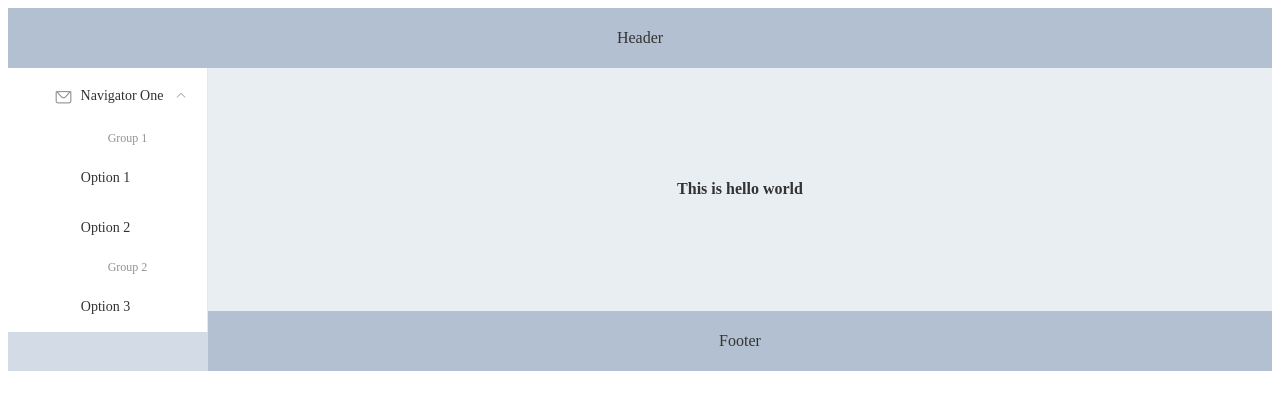
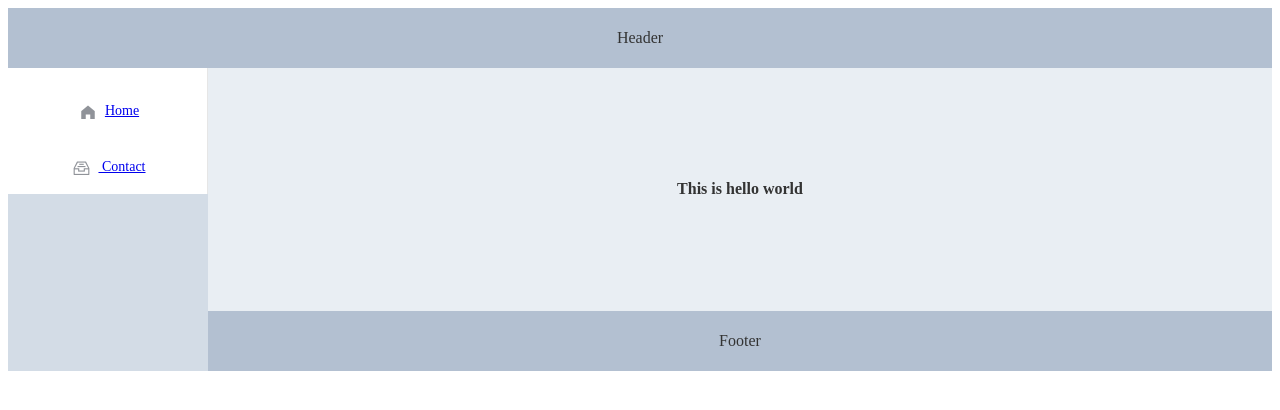
Before and after one commit to gabeduardo/VueMovieDatabase-, a Vue app: page / in a window 1280 px wide. Shown: the top 410 px of the page. Built offline with nearby package versions, Linux system fonts and the light colour scheme.

Commit message:
añadiendo sidebar

```diff
--- a/src/App.vue
+++ b/src/App.vue
@@ -4,20 +4,20 @@
       <el-header>Header</el-header>
       <el-container>
         <el-aside width="200px">
-          <el-menu :default-openeds="['1', '3']">
-            <el-submenu index="1">
-              <template slot="title">
-                <i class="el-icon-message"></i>Navigator One
-              </template>
-              <el-menu-item-group>
-                <template slot="title">Group 1</template>
-                <el-menu-item index="1-1">Option 1</el-menu-item>
-                <el-menu-item index="1-2">Option 2</el-menu-item>
-              </el-menu-item-group>
-              <el-menu-item-group title="Group 2">
-                <el-menu-item index="1-3">Option 3</el-menu-item>
-              </el-menu-item-group>
-            </el-submenu>
+          <el-menu>
+            <el-menu-item-group>
+              <el-menu-item index="1-1">
+                <router-link to="/home">
+                  <i class="el-icon-s-home"></i>Home
+                </router-link>
+              </el-menu-item>
+
+              <el-menu-item index="1-2">
+                <router-link to="/contact">
+                  <i class="el-icon-receiving"></i> Contact
+                </router-link>
+              </el-menu-item>
+            </el-menu-item-group>
           </el-menu>
         </el-aside>
         <el-container>
--- a/src/router/index.js
+++ b/src/router/index.js
@@ -7,7 +7,7 @@ Vue.use(VueRouter);
 export default new VueRouter({
   routes: [
     {
-      path: "/",
+      path: "*",
       name: "Home",
       component: Home
     },
```
